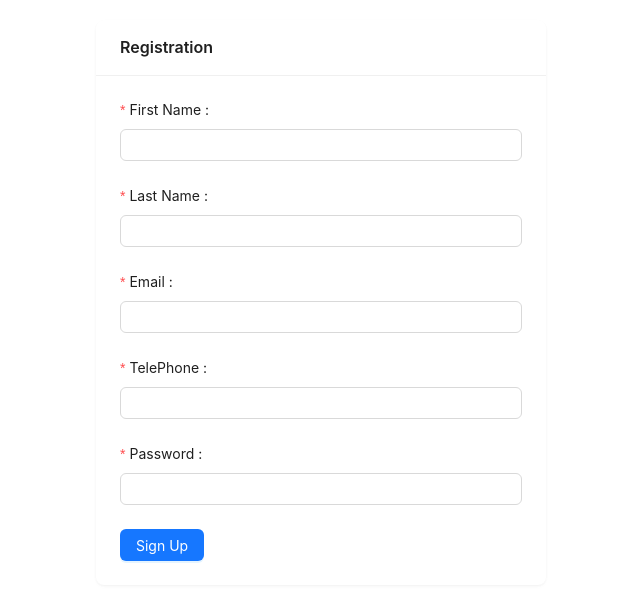
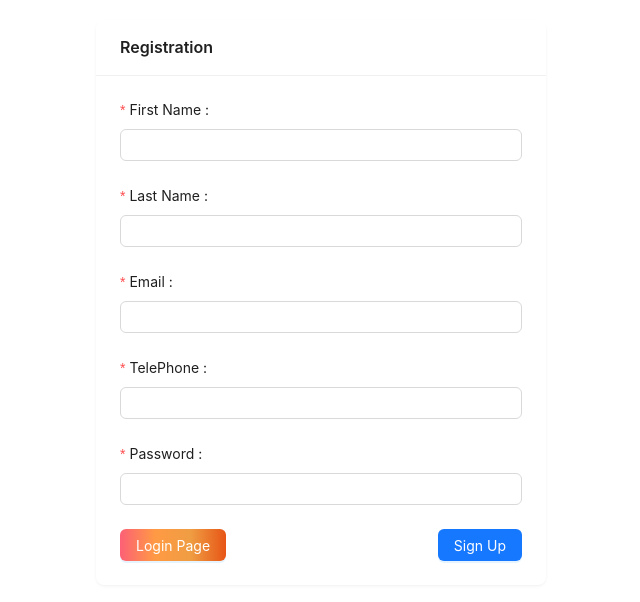
Before and after one commit to jibonrahaman/Orebi-Dashboard, a React app: page /registration in a window 1280 px wide. Shown: the top 602 px of the page, without its empty margins (319-959 px from the left). Built offline with nearby package versions, Linux system fonts and the light colour scheme; the HTML template or start-up script is replaced by a standard one.

Commit message:
using redux,set userlogin data set redux and button creat back login to sign up page and sign up page to login page

```diff
--- /dev/null
+++ b/Redux/Slices/userSlices.js
@@ -0,0 +1,20 @@
+import { createSlice } from '@reduxjs/toolkit'
+
+const initialState = {
+    userInfo: null,
+}
+
+export const userSlices = createSlice({
+  name: 'user',
+  initialState,
+  reducers: {
+    userLoginInfo: (state,action) => {
+      state.userInfo = action.payload
+    },
+  },
+})
+
+// Action creators are generated for each case reducer function
+export const { userLoginInfo} = userSlices.actions
+
+export default userSlices.reducer
--- /dev/null
+++ b/Redux/Store.js
@@ -0,0 +1,8 @@
+import { configureStore } from '@reduxjs/toolkit'
+import userSlices from './Slices/userSlices'
+
+export const store = configureStore({
+  reducer: {
+    userLoginInfo :userSlices
+  },
+})
--- a/package.json
+++ b/package.json
@@ -11,6 +11,7 @@
   },
   "dependencies": {
     "@ant-design/icons": "^5.3.5",
+    "@reduxjs/toolkit": "^2.2.3",
     "antd": "^5.15.3",
     "axios": "^1.6.8",
     "draft-html": "^1.0.1-test2",
@@ -19,6 +20,7 @@
     "react": "^18.2.0",
     "react-dom": "^18.2.0",
     "react-draft-wysiwyg": "^1.15.0",
+    "react-redux": "^9.1.2",
     "react-router-dom": "^6.22.3"
   },
   "devDependencies": {
--- a/pages/Home.jsx
+++ b/pages/Home.jsx
@@ -1,5 +1,7 @@
 import { UsergroupAddOutlined,ProductOutlined,MenuUnfoldOutlined,PicCenterOutlined} from '@ant-design/icons';
 import { Menu, Row, Col,   } from 'antd';
+import { useEffect } from 'react';
+import { useSelector } from 'react-redux';
 import { Outlet, useNavigate } from 'react-router-dom';
 function getItem(label, key, icon, children, type) {
   return {
@@ -43,6 +45,12 @@ const items = [
 
 ];
 export default function Home() {
+  const userData = useSelector(state => state.userLoginInfo.userInfo)
+  useEffect(()=>{
+    if (!userData){
+        navigate('/login')
+    }
+  },[])
   const navigate = useNavigate();
     const onClick = (e) => {
         navigate(e.key)
--- a/pages/Login.jsx
+++ b/pages/Login.jsx
@@ -1,18 +1,33 @@
-
+import { TinyColor } from '@ctrl/tinycolor';
 import {
     Alert,
     Button,
+    ConfigProvider,
+    Flex,
     Form,
     Input,
 } from 'antd';
 import { Card } from 'antd';
 import axios from 'axios';
-import { useState } from 'react';
+import { useEffect, useState } from 'react';
+import { useDispatch, useSelector } from 'react-redux';
 import { useNavigate } from 'react-router-dom';
+import { userLoginInfo } from '../Redux/Slices/userSlices';
+const colors1 = ['#6253E1', '#04BEFE'];
+const colors2 = ['#fc6076', '#ff9a44', '#ef9d43', '#e75516'];
+const colors3 = ['#40e495', '#30dd8a', '#2bb673'];
+const getHoverColors = (colors) =>
+  colors.map((color) => new TinyColor(color).lighten(5).toString());
+const getActiveColors = (colors) =>
+  colors.map((color) => new TinyColor(color).darken(5).toString());
 export default function Login() {
+    const userData = useSelector (state => state.userLoginInfo.userInfo)
+    console.log(userData);
   const [Error , setError] = useState(false)
   const [Success , setSucces] = useState(false);
   const navigate = useNavigate();
+  const dispatch =useDispatch();
+
   const [fromData , setfromData] = useState({
     email : "",
     password : ""
@@ -34,11 +49,22 @@ export default function Login() {
    }else{
     setSucces(response.data.success);
     setError(false)
+    dispatch(userLoginInfo(response.data))
     setTimeout (()=>{
-navigate("/")
+   navigate("/")
     }, 2000)
    }
     }
+    const handleOnBack = () =>{
+        navigate("/registration")
+    }
+    useEffect (()=>{
+
+        if (userData != null){
+            navigate('/')
+        }
+      },[])
+
     return (
       <Card
       title="Login"
@@ -80,7 +106,21 @@ navigate("/")
                   },
               ]}> <Input onChange={handleInputChange} name='password' />
           </Form.Item>
-          <Button onClick={handleOnSubmit} type='primary'>Sign Up</Button>
+         <Flex style={{justifyContent: 'space-between'}}>
+        <ConfigProvider theme={{
+        components: {
+          Button: {
+            colorPrimary: `linear-gradient(90deg,  ${colors2.join(', ')})`,
+            colorPrimaryHover: `linear-gradient(90deg, ${getHoverColors(colors2).join(', ')})`,
+            colorPrimaryActive: `linear-gradient(90deg, ${getActiveColors(colors2).join(', ')})`,
+            lineWidth: 0,
+          },
+        },
+      }}
+    > <Button   onClick={handleOnBack} type="primary" > SignUp Page</Button>
+    </ConfigProvider>
+      <Button onClick={handleOnSubmit} type='primary'>Login </Button>
+         </Flex>
       </Form>
   </Card>
     )
--- a/pages/Registration.jsx
+++ b/pages/Registration.jsx
@@ -1,18 +1,31 @@
-import { useState } from 'react';
+import { useEffect, useState } from 'react';
+import { TinyColor } from '@ctrl/tinycolor';
 import axios from 'axios';
 import {
     Alert,
     Button,
+    ConfigProvider,
+    Flex,
     Form,
     Input,
 } from 'antd';
 import { Card } from 'antd';
+import { useSelector } from 'react-redux';
+import { useNavigate } from 'react-router-dom';
 
-
+const colors1 = ['#6253E1', '#04BEFE'];
+const colors2 = ['#fc6076', '#ff9a44', '#ef9d43', '#e75516'];
+const colors3 = ['#40e495', '#30dd8a', '#2bb673'];
+const getHoverColors = (colors) =>
+  colors.map((color) => new TinyColor(color).lighten(5).toString());
+const getActiveColors = (colors) =>
+  colors.map((color) => new TinyColor(color).darken(5).toString());
 export default function Registration() {
+    const userData = useSelector (state => state.userLoginInfo.userInfo)
     const [componentDisabled, setComponentDisabled] = useState(true);
     const [Error,setError] = useState(false);
     const [Succes,setSucces] = useState(false);
+    const navigate = useNavigate();
     const [fromData, setfromData] = useState({
         firstname: "",
         lastname: "",
@@ -46,8 +59,14 @@ export default function Registration() {
             console.error(error);
         }
     };
-
-
+    const handleOnNext = () =>{
+        navigate("/login")
+    }
+     useEffect (()=>{
+        if (userData != null){
+            navigate('/')
+        }
+      }, [])
 
     return (
         <>
@@ -108,7 +127,21 @@ export default function Registration() {
                             },
                         ]}> <Input onChange={handleInputChange} name='password' />
                     </Form.Item>
+                   <Flex style={{justifyContent : 'space-between'}}>
+                   <ConfigProvider theme={{
+        components: {
+          Button: {
+            colorPrimary: `linear-gradient(90deg,  ${colors2.join(', ')})`,
+            colorPrimaryHover: `linear-gradient(90deg, ${getHoverColors(colors2).join(', ')})`,
+            colorPrimaryActive: `linear-gradient(90deg, ${getActiveColors(colors2).join(', ')})`,
+            lineWidth: 0,
+          },
+        },
+      }}
+    > <Button   onClick={handleOnNext} type="primary" >Login Page</Button>
+    </ConfigProvider>
                     <Button onClick={handleOnSubmit} type='primary'>Sign Up</Button>
+                   </Flex>
                 </Form>
             </Card>
 
--- a/src/main.jsx
+++ b/src/main.jsx
@@ -2,9 +2,11 @@
 import ReactDOM from 'react-dom/client'
 import App from './App.jsx'
 import './index.css'
-
+import { Provider } from 'react-redux'
+import { store } from '../Redux/Store.js'
 ReactDOM.createRoot(document.getElementById('root')).render(
-
-    <App />
+    <Provider store={store}>
+        <App />
+    </Provider>
 
 )
```
Also changed, not shown: 1 other file (tests, documents, lock files or other folders).
